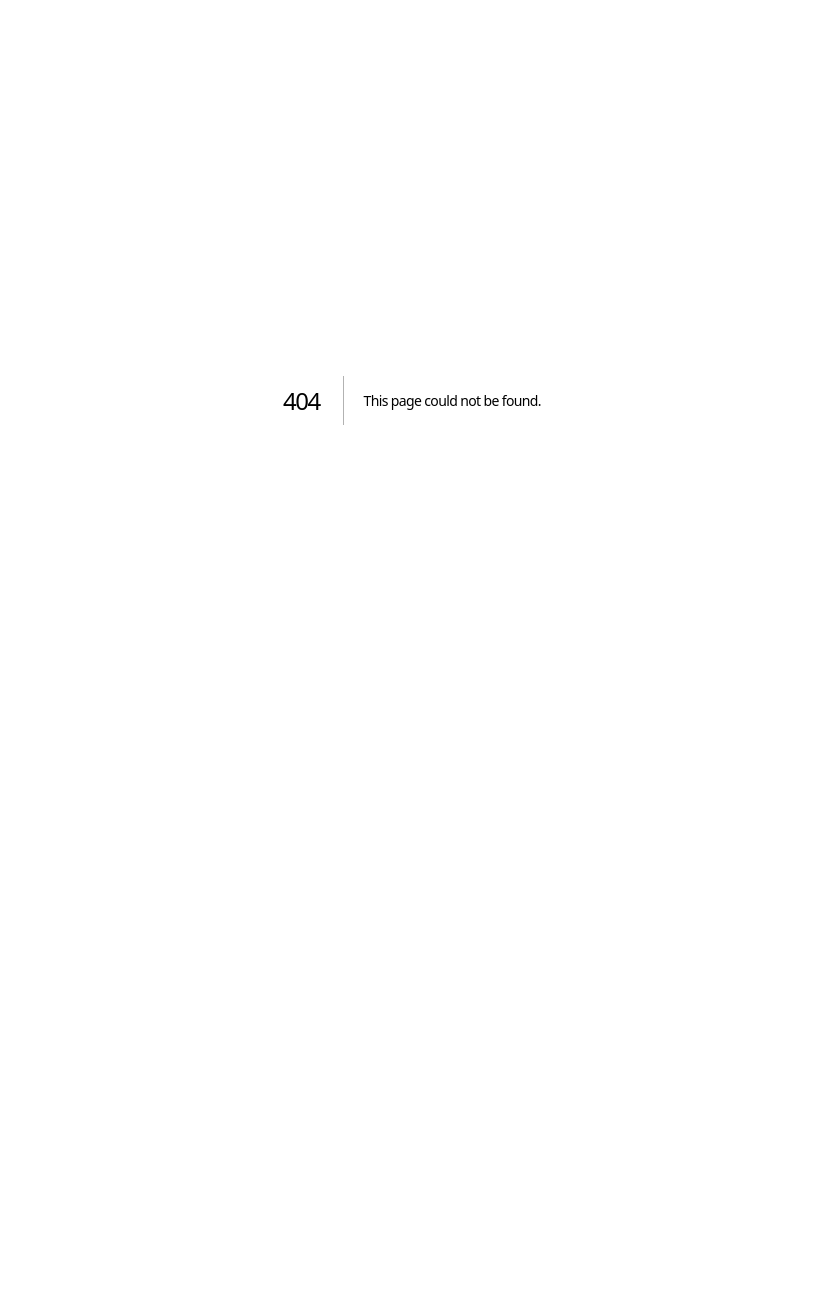
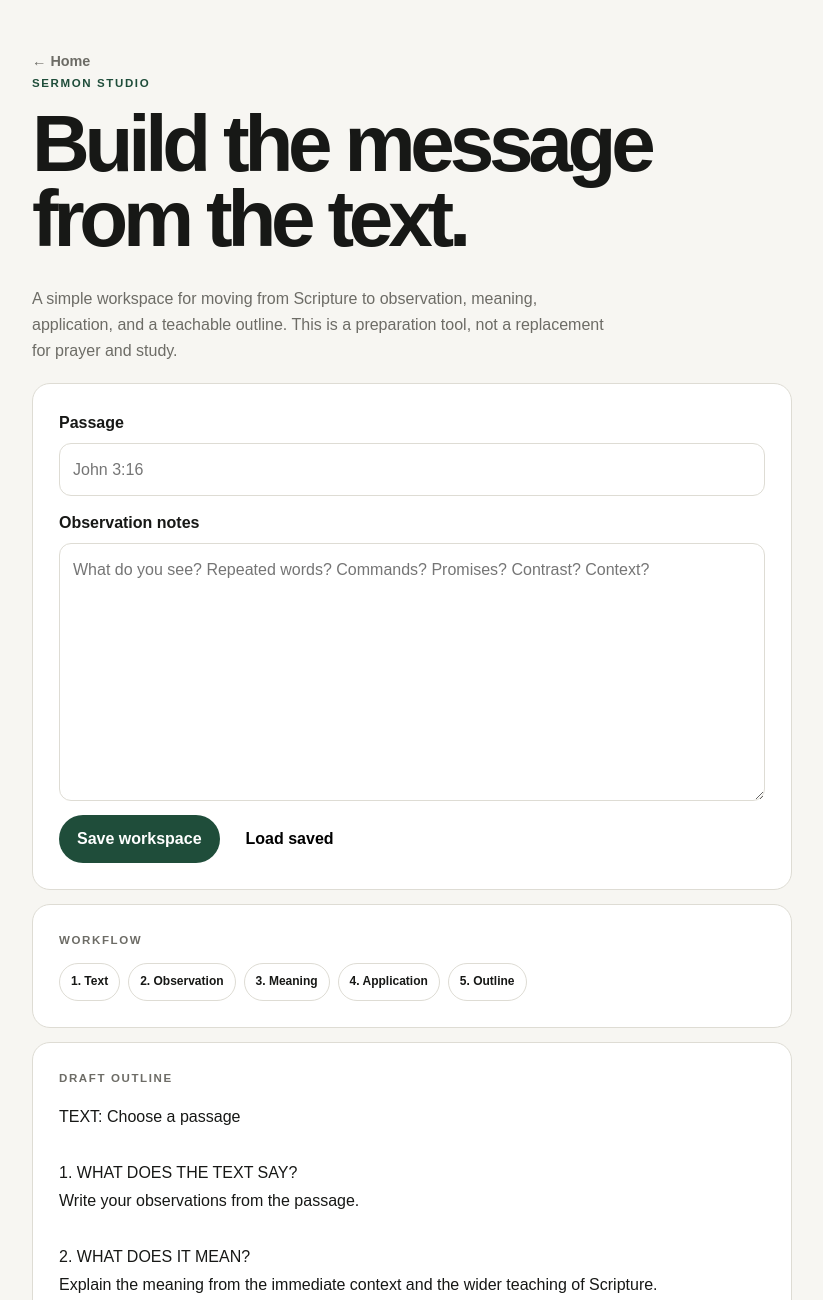
Before and after one commit to Zestplay-com/bible-study-platform, a Next.js app: page /sermon in a window 1280 px wide. Before the commit this address had no page. Shown: the top 1300 px of the page, without its empty margins (228-1051 px from the left). Before the commit the page ends 800 px from the top, so only its background shows below. Built offline with nearby package versions, Linux system fonts and the light colour scheme.

Commit message:
Add working sermon preparation workspace

```diff
--- /dev/null
+++ b/app/sermon/page.tsx
@@ -0,0 +1,25 @@
+"use client";
+
+import { useMemo, useState } from "react";
+import { sitePath } from "@/lib/site";
+
+const STEPS = ["Text", "Observation", "Meaning", "Application", "Outline"];
+const KEY = "bible-study-sermon";
+
+export default function SermonPage() {
+  const [reference, setReference] = useState("");
+  const [notes, setNotes] = useState("");
+  const [saved, setSaved] = useState(false);
+  const outline = useMemo(() => `TEXT: ${reference || "Choose a passage"}\n\n1. WHAT DOES THE TEXT SAY?\n${notes || "Write your observations from the passage."}\n\n2. WHAT DOES IT MEAN?\nExplain the meaning from the immediate context and the wider teaching of Scripture.\n\n3. WHAT DOES IT REVEAL?\nWhat does this passage reveal about God, people, faith, sin, salvation, or obedience?\n\n4. HOW SHOULD WE RESPOND?\nGive clear applications that are grounded in the text.\n\n5. PRAYER\nTurn the main truth into a prayer.`, [reference, notes]);
+  function save() { localStorage.setItem(KEY, JSON.stringify({reference,notes})); setSaved(true); }
+  function load() { try { const data = JSON.parse(localStorage.getItem(KEY) ?? "null") as {reference?:string;notes?:string}|null; if(data){setReference(data.reference??"");setNotes(data.notes??"");}} catch {} }
+  return <main className="action-page" style={{maxWidth:900}}>
+    <a className="back-link" href={sitePath("/")}>← Home</a>
+    <p className="eyebrow">SERMON STUDIO</p>
+    <h1>Build the message from the text.</h1>
+    <p className="page-lede">A simple workspace for moving from Scripture to observation, meaning, application, and a teachable outline. This is a preparation tool, not a replacement for prayer and study.</p>
+    <section className="study-card" style={{display:"grid",gap:14}}><label><strong>Passage</strong><input value={reference} onChange={e=>setReference(e.target.value)} placeholder="John 3:16" style={{display:"block",width:"100%",marginTop:7,padding:13,border:"1px solid var(--line)",borderRadius:12,background:"var(--surface)",font:"inherit"}}/></label><label><strong>Observation notes</strong><textarea value={notes} onChange={e=>setNotes(e.target.value)} placeholder="What do you see? Repeated words? Commands? Promises? Contrast? Context?" rows={9} style={{display:"block",width:"100%",marginTop:7,padding:13,border:"1px solid var(--line)",borderRadius:12,background:"var(--surface)",font:"inherit"}}/></label><div style={{display:"flex",gap:8,flexWrap:"wrap"}}><button className="primary-button button-reset" onClick={save}>Save workspace</button><button className="secondary-button button-reset" onClick={load}>Load saved</button>{saved&&<span style={{padding:10}}>Saved ✓</span>}</div></section>
+    <section className="study-card" style={{marginTop:14}}><p className="eyebrow">WORKFLOW</p><div style={{display:"flex",gap:8,flexWrap:"wrap"}}>{STEPS.map((step,i)=><span key={step} style={{padding:"8px 11px",border:"1px solid var(--line)",borderRadius:999,fontWeight:800,fontSize:12}}>{i+1}. {step}</span>)}</div></section>
+    <section className="study-card" style={{marginTop:14}}><p className="eyebrow">DRAFT OUTLINE</p><pre style={{whiteSpace:"pre-wrap",fontFamily:"inherit",lineHeight:1.75}}>{outline}</pre></section>
+  </main>;
+}
```
